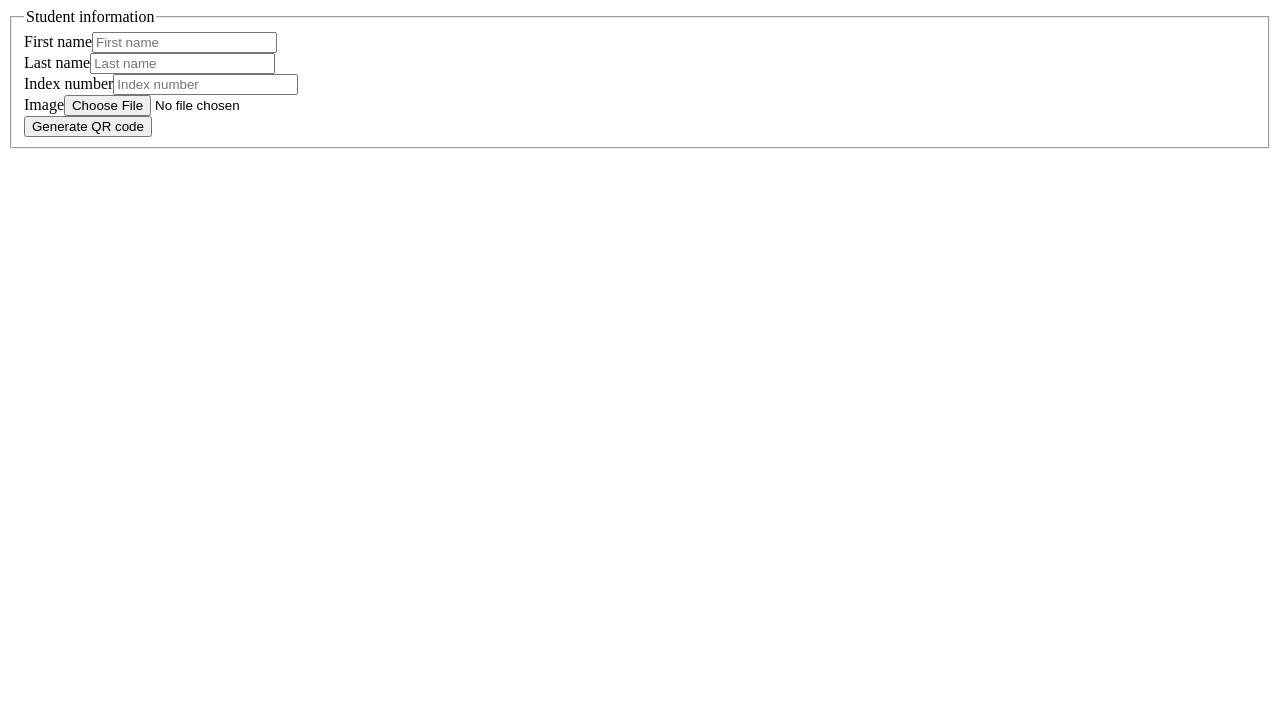
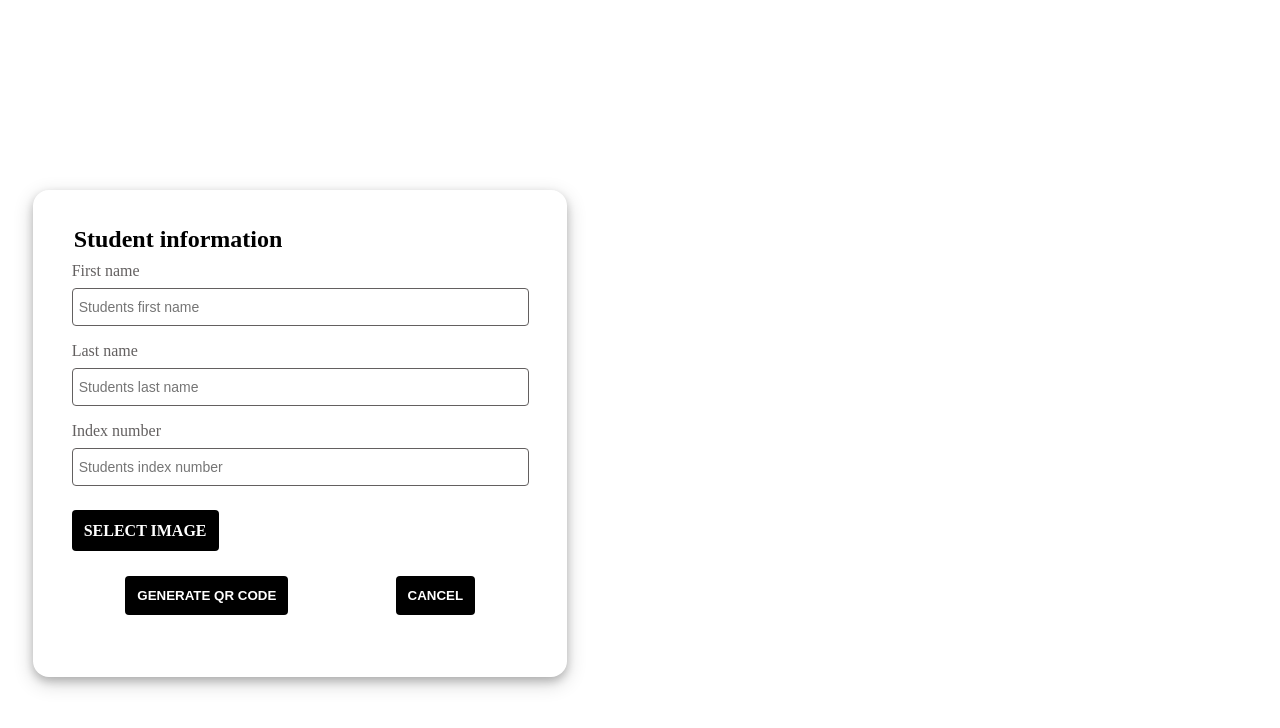
Before and after one commit to adzamkomladev/ng-student-verification-system, an Angular app: page / in a window 1280 px wide. Shown: the top 728 px of the page. Built offline with nearby package versions, Linux system fonts and the light colour scheme.

Commit message:
design form controls

```diff
--- a/src/app/app.component.css
+++ b/src/app/app.component.css
@@ -0,0 +1,115 @@
+:host {
+  display: flex;
+  justify-content: space-between;
+  align-items: center;
+  flex-wrap: wrap;
+  height: 100vh;
+  padding: 2%;
+}
+
+:host > * {
+  width: 38%;
+  border-radius: 16px;
+  box-shadow: 0 4px 8px 0 rgba(0, 0, 0, 0.2), 0 6px 20px 0 rgba(0, 0, 0, 0.19);
+}
+
+.form-card {
+  padding: 3%;
+}
+
+fieldset {
+  border: none;
+  padding: 2% 0;
+}
+
+legend {
+  font-size: 24px;
+  font-weight: 600;
+}
+
+.form-group {
+  display: flex;
+  flex-direction: column;
+  margin-bottom: 16px;
+}
+
+.form-group > label {
+  color: #636060;
+  margin-bottom: 8px;
+}
+
+.form-group > input[type="text"] {
+  font-size: 14px;
+  padding: 10px 6px;
+  border-radius: 4px;
+  border: 1px solid #636060;
+  outline: none;
+  transform: translateY(0);
+  transition: all 0.2s ease-in-out;
+}
+
+.form-group > input[type="text"]:focus {
+  border-color: black;
+  transform: translateY(-2px);
+  box-shadow: 0 4px 8px 0 rgba(0, 0, 0, 0.2), 0 6px 20px 0 rgba(0, 0, 0, 0.19);
+}
+
+.form-group > input[type="file"] {
+  width: 0.1px;
+  height: 0.1px;
+  opacity: 0;
+  overflow: hidden;
+  position: absolute;
+  z-index: -1;
+}
+
+.form-group > input[type="file"] + label {
+  font-size: 1.25em;
+  font-weight: 700;
+  color: white;
+  background-color: black;
+  display: inline-block;
+}
+
+.form-group > input[type="file"]:focus + label,
+.form-group > input[type="file"] + label:hover {
+  background-color: red;
+}
+
+.form-group.buttons {
+  display: flex;
+  flex-direction: row;
+  justify-content: space-around;
+}
+
+.form-group.buttons > button,
+.form-group-file > label {
+  padding: 12px;
+  background-color: #000000;
+  color: #ffffff;
+  font-weight: 600;
+  text-transform: uppercase;
+  outline: none;
+  border: none;
+  border-radius: 4px;
+  transform: translateY(0);
+  transition: all 0.2s ease-in-out;
+}
+
+.form-group.buttons > button:hover {
+  padding: 12px;
+  transform: translateY(-3px);
+  box-shadow: 0 4px 8px 0 rgba(0, 0, 0, 0.2), 0 6px 20px 0 rgba(0, 0, 0, 0.19);
+}
+
+.form-group-file {
+  margin: 36px 0;
+}
+
+.form-group-file > label > input[type="file"] {
+  display: none;
+}
+
+.form-group-file > label {
+  cursor: pointer;
+}
--- a/src/app/app.component.html
+++ b/src/app/app.component.html
@@ -1,41 +1,44 @@
 <div class="form-card">
-  <form>
+  <form #form="ngForm">
     <fieldset>
       <legend>Student information</legend>
-      <div class="form-control">
+      <div class="form-group">
         <label for="first-name">First name</label>
         <input
           id="first-name"
           type="text"
-          placeholder="First name"
+          placeholder="Students first name"
           name="firstName"
         />
       </div>
-      <div class="form-control">
+      <div class="form-group">
         <label for="last-name">Last name</label>
         <input
           id="last-name"
           type="text"
-          placeholder="Last name"
+          placeholder="Students last name"
           name="lastName"
         />
       </div>
-      <div class="form-control">
+      <div class="form-group">
         <label for="index-no">Index number</label>
         <input
           id="index-no"
           type="text"
-          placeholder="Index number"
+          placeholder="Students index number"
           name="indexNumber"
         />
       </div>
-      <div class="form-control">
-        <label for="image">Image</label>
-        <input id="image" type="file" accept="images/*" />
+      <div class="form-group-file">
+        <label for="image">
+          <input id="image" type="file" accept="images/*" />Select image</label
+        >
       </div>
-      <div class="form-control">
-        <button>Generate QR code</button>
+      <div class="form-group buttons">
+        <button type="submit">Generate QR code</button>
+        <button type="reset">Cancel</button>
       </div>
     </fieldset>
   </form>
 </div>
+<div></div>
```
Also changed, not shown: src/app/app.module.ts (+5 -8 lines).
